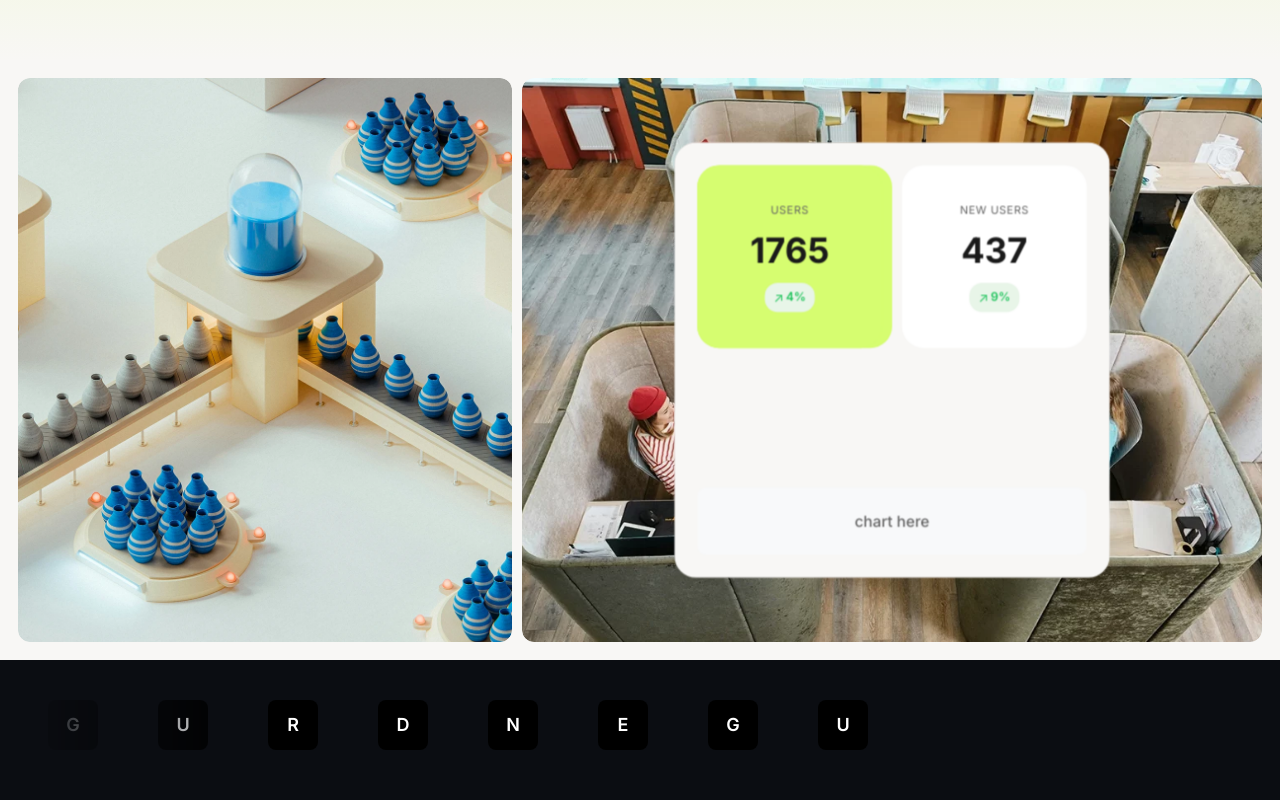
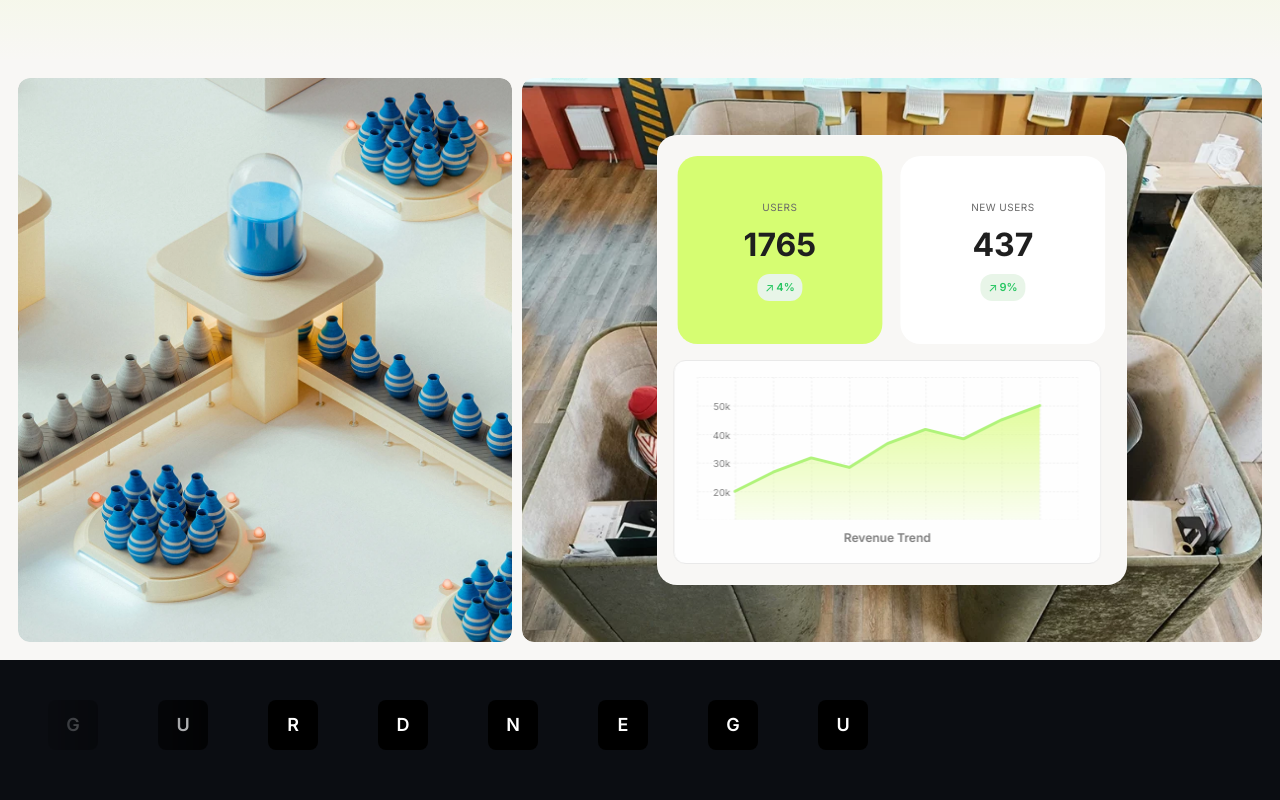
Before and after one commit to danielMugisha/neatlabs.inc, a React (Vite) app: page / in a window 1280 px wide. Shown: the part 740-1540 px from the top of the page. Built offline with nearby package versions, Linux system fonts and the light colour scheme.

Commit message:
showcase with animations

```diff
--- a/src/components/Header.css
+++ b/src/components/Header.css
@@ -76,7 +76,7 @@
   left: 0;
   width: 0;
   height: 2px;
-  background: #d6fd70;
+  background: #d6fd6f;
   transition: width 0.3s ease;
 }
 
@@ -90,7 +90,7 @@
 }
 
 .header__actions .btn-primary {
-  background: #d6fd70;
+  background: #d6fd6f;
   color: #000;
   border: none;
   padding: 12px 24px;
--- a/src/components/Hero.css
+++ b/src/components/Hero.css
@@ -5,7 +5,7 @@
   position: relative;
   overflow: hidden;
   padding-top: 80px;
-  background: linear-gradient(to bottom, #d6fd70, #f8f7f5);
+  background: linear-gradient(to bottom, #d6fd6f, #f8f7f5);
 }
 
 .hero::before {
@@ -126,7 +126,7 @@
   justify-content: center;
   width: 70px;
   height: 70px;
-  background: #d6fd70;
+  background: #d6fd6f;
   border-radius: 50%;
   position: relative;
 }
--- a/src/components/Showcase.css
+++ b/src/components/Showcase.css
@@ -52,11 +52,31 @@
   box-shadow: 0 8px 32px rgba(0, 0, 0, 0.1);
   backdrop-filter: blur(10px);
   border: 1px solid rgba(255, 255, 255, 0.2);
-  width: 400px;
-  height: 400px;
+  width: 470px;
+  height: 450px;
   display: flex;
   flex-direction: column;
   gap: 16px;
+  animation: cardFadeInOut 6s ease-in-out infinite;
+}
+
+@keyframes cardFadeInOut {
+  0% {
+    opacity: 0;
+    transform: translate(-50%, -50%) scale(0.95);
+  }
+  10% {
+    opacity: 1;
+    transform: translate(-50%, -50%) scale(1);
+  }
+  77% {
+    opacity: 1;
+    transform: translate(-50%, -50%) scale(1);
+  }
+  100% {
+    opacity: 0;
+    transform: translate(-50%, -50%) scale(0.95);
+  }
 }
 
 .showcase__stats {
@@ -65,23 +85,31 @@
   gap: 18px;
   justify-content: space-between;
   position: relative;
+  animation: contentSlideInOut 6s ease-out infinite;
 }
 
-.sliding-background {
-  position: absolute;
-  top: 0;
-  left: 0;
-  width: 50%;
-  height: 60%;
-  background: #d6fd70;
-  border-radius: 20px;
-  z-index: 1;
-  pointer-events: none;
+@keyframes contentSlideInOut {
+  0% {
+    opacity: 0;
+    transform: translateX(-30px);
+  }
+  15% {
+    opacity: 1;
+    transform: translateX(0);
+  }
+  72% {
+    opacity: 1;
+    transform: translateX(0);
+  }
+  100% {
+    opacity: 0;
+    transform: translateX(-30px);
+  }
 }
 
 .stat-card {
   width: 50%;
-  height: 60%;
+  height: 100%;
   background: white;
   border-radius: 20px;
   padding: 0;
@@ -93,6 +121,10 @@
   text-align: center;
   gap: 4px;
   z-index: 2;
+}
+
+.stat-card.left-card {
+  background: #d6fd6f;
 }
 
 .stat-number {
@@ -125,15 +157,87 @@
 }
 
 .showcase__chart {
-  background: #f8f9fa;
-  border-radius: 8px;
-  height: 80px;
+  background: #ffffff;
+  border: 1px solid #e6e6e6;
+  border-radius: 12px;
+  height: 50%;
+  width: 100%;
   display: flex;
+  flex-direction: column;
   align-items: center;
   justify-content: center;
+  padding: 16px;
+  animation: chartSlideInOut 6s ease-out infinite;
+}
+
+.area-chart {
+  width: 100%;
+  height: 100%;
+  max-height: 150px;
+}
+
+.chart-line {
+  stroke-dasharray: 800;
+  stroke-dashoffset: 800;
+  animation: drawLine 6s ease-out infinite;
+}
+
+.chart-point {
+  opacity: 0;
+  animation: showPoints 6s ease-out infinite;
+}
+
+@keyframes drawLine {
+  0% {
+    stroke-dashoffset: 800;
+  }
+  25% {
+    stroke-dashoffset: 0;
+  }
+  70% {
+    stroke-dashoffset: 0;
+  }
+  100% {
+    stroke-dashoffset: 800;
+  }
+}
+
+@keyframes showPoints {
+  0%, 20% {
+    opacity: 0;
+  }
+  30%, 70% {
+    opacity: 1;
+  }
+  100% {
+    opacity: 0;
+  }
+}
+
+.chart-label {
+  font-size: 12px;
   color: #666;
-  font-size: 14px;
-  font-weight: 500;
+  font-weight: 600;
+  margin-top: 8px;
+}
+
+@keyframes chartSlideInOut {
+  0% {
+    opacity: 0;
+    transform: translateX(-30px);
+  }
+  20% {
+    opacity: 1;
+    transform: translateX(0);
+  }
+  70% {
+    opacity: 1;
+    transform: translateX(0);
+  }
+  100% {
+    opacity: 0;
+    transform: translateX(-30px);
+  }
 }
 
 /* Responsive */
--- a/src/components/Showcase.jsx
+++ b/src/components/Showcase.jsx
@@ -1,61 +1,7 @@
 import './Showcase.css'
-import { useRef, useEffect } from 'react'
-import { gsap } from 'gsap'
 
 export function Showcase() {
-  const cardRef = useRef(null)
-  const leftStatRef = useRef(null)
-  const rightStatRef = useRef(null)
-  const slidingBgRef = useRef(null)
 
-  useEffect(() => {
-    const tl = gsap.timeline({ repeat: -1, repeatDelay: 2 })
-
-    // Initial state - left card starts with green background
-    gsap.set(cardRef.current, { scale: 1, opacity: 1 })
-    gsap.set(leftStatRef.current, { backgroundColor: '#d6fd70' })
-    gsap.set(rightStatRef.current, { backgroundColor: 'white' })
-    gsap.set(slidingBgRef.current, { x: 0, opacity: 0 })
-
-    // Animation sequence
-    tl.to(cardRef.current, {
-      scale: 0,
-      opacity: 0,
-      duration: 0.8,
-      ease: "back.in(1.7)"
-    })
-    .to(cardRef.current, {
-      scale: 1,
-      opacity: 1,
-      duration: 1,
-      ease: "back.out(1.7)"
-    })
-    .set(leftStatRef.current, {
-      backgroundColor: '#d6fd70'
-    })
-    .set(rightStatRef.current, {
-      backgroundColor: 'white'
-    })
-    .set(slidingBgRef.current, {
-      x: 0,
-      opacity: 1
-    }, "+=2")
-    .to(slidingBgRef.current, {
-      x: '110%',
-      duration: 0.6,
-      ease: "power2.inOut"
-    })
-    .set(leftStatRef.current, {
-      backgroundColor: 'white'
-    }, "-=0.3")
-    .set(rightStatRef.current, {
-      backgroundColor: '#d6fd70'
-    }, "-=0.3")
-    .set(slidingBgRef.current, {
-      opacity: 0
-    })
-
-  }, [])
   return (
     <section className="showcase">
       <div className="showcase__container">
@@ -64,10 +10,9 @@ export function Showcase() {
         </div>
         <div className="showcase__image-right">
           <img src="/src/assets/beneath_hero2.webp" alt="Neat Labs Preview 2" />
-          <div className="showcase__card" ref={cardRef}>
+          <div className="showcase__card">
             <div className="showcase__stats">
-              <div className="sliding-background" ref={slidingBgRef}></div>
-              <div className="stat-card" ref={leftStatRef}>
+              <div className="stat-card left-card">
                 <div className="stat-label">users</div>
                 <div className="stat-number">1765</div>
                 <div className="stat-pill">
@@ -75,7 +20,7 @@ export function Showcase() {
                   <span className="stat-percent">4%</span>
                 </div>
               </div>
-              <div className="stat-card" ref={rightStatRef}>
+              <div className="stat-card right-card">
                 <div className="stat-label">new users</div>
                 <div className="stat-number">437</div>
 
@@ -86,7 +31,55 @@ export function Showcase() {
               </div>
             </div>
             <div className="showcase__chart">
-              chart here
+              <svg className="area-chart" viewBox="0 0 400 150" xmlns="http://www.w3.org/2000/svg">
+                <defs>
+                  <linearGradient id="areaGradient" x1="0%" y1="0%" x2="0%" y2="100%">
+                    <stop offset="0%" stopColor="#d6fd6f" stopOpacity="0.8"/>
+                    <stop offset="100%" stopColor="#d6fd6f" stopOpacity="0.1"/>
+                  </linearGradient>
+                  <pattern id="grid" width="40" height="30" patternUnits="userSpaceOnUse">
+                    <path d="M 40 0 L 0 0 0 30" fill="none" stroke="#e0e0e0" strokeWidth="1" strokeDasharray="2,2"/>
+                  </pattern>
+                </defs>
+
+                {/* Y-axis labels */}
+                <text x="35" y="35" textAnchor="end" fontSize="10" fill="#666">50k</text>
+                <text x="35" y="65" textAnchor="end" fontSize="10" fill="#666">40k</text>
+                <text x="35" y="95" textAnchor="end" fontSize="10" fill="#666">30k</text>
+                <text x="35" y="125" textAnchor="end" fontSize="10" fill="#666">20k</text>
+
+                {/* Grid lines */}
+                <rect width="400" height="150" fill="url(#grid)"/>
+
+                {/* Area fill */}
+                <path
+                  d="M 40 120 L 80 100 L 120 85 L 160 95 L 200 70 L 240 55 L 280 65 L 320 45 L 360 30 L 360 150 L 40 150 Z"
+                  fill="url(#areaGradient)"
+                />
+
+                {/* Main line */}
+                <path
+                  className="chart-line"
+                  d="M 40 120 L 80 100 L 120 85 L 160 95 L 200 70 L 240 55 L 280 65 L 320 45 L 360 30"
+                  fill="none"
+                  stroke="#a3f263"
+                  strokeWidth="3"
+                  strokeLinecap="round"
+                  strokeLinejoin="round"
+                />
+
+                {/* Data points */}
+                <circle className="chart-point" cx="40" cy="120" r="4" fill="#22c55e"/>
+                <circle className="chart-point" cx="80" cy="100" r="4" fill="#22c55e"/>
+                <circle className="chart-point" cx="120" cy="85" r="4" fill="#22c55e"/>
+                <circle className="chart-point" cx="160" cy="95" r="4" fill="#22c55e"/>
+                <circle className="chart-point" cx="200" cy="70" r="4" fill="#22c55e"/>
+                <circle className="chart-point" cx="240" cy="55" r="4" fill="#22c55e"/>
+                <circle className="chart-point" cx="280" cy="65" r="4" fill="#22c55e"/>
+                <circle className="chart-point" cx="320" cy="45" r="4" fill="#22c55e"/>
+                <circle className="chart-point" cx="360" cy="30" r="4" fill="#22c55e"/>
+              </svg>
+              <div className="chart-label">Revenue Trend</div>
             </div>
           </div>
         </div>
```
